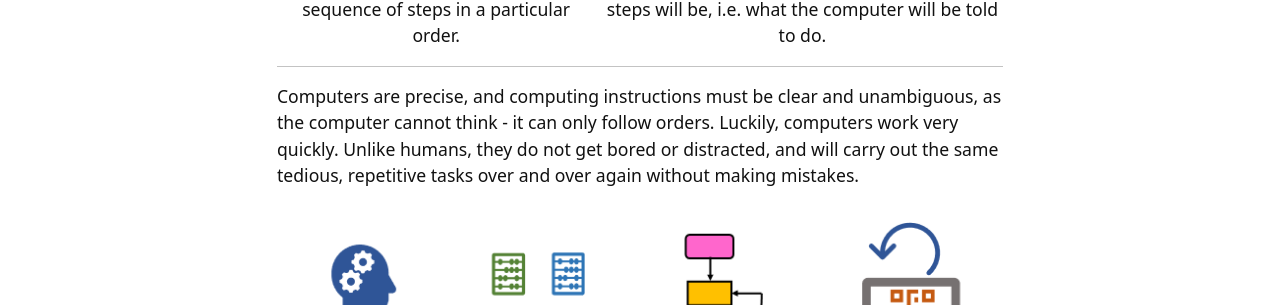
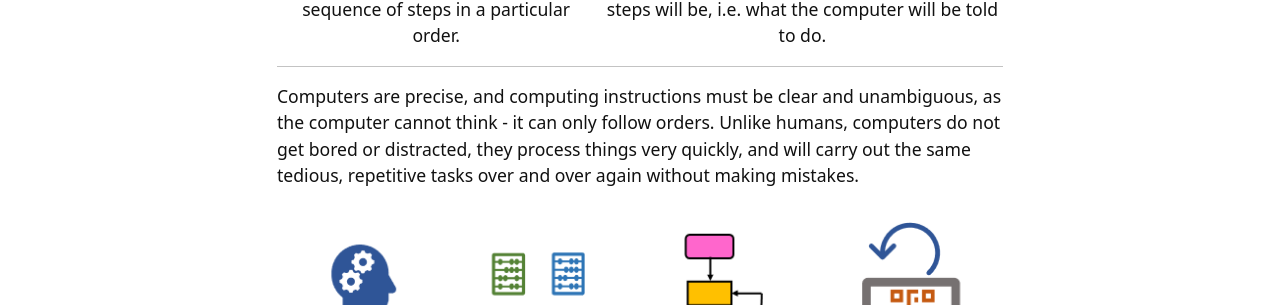
Before and after one commit to weaverbel/intro-computational-thinking, a Jekyll site: the page built from content/2-lesson.md, in a window 1280 px wide and 1400 px high. Shown: the part 305-610 px from the top of the window. Built offline with Jekyll 4.4.1, drawn with Linux system fonts in a browser that asks for light colours; some of the changed text lies outside the part shown.

Commit message:
Update 2-lesson.md
reword first para

```diff
--- a/content/2-lesson.md
+++ b/content/2-lesson.md
@@ -11,7 +11,7 @@ While thinking computationally is a prerequisite for programming, programming an
 
 ------
 
-Computers are precise, and computing instructions must be clear and unambiguous, as the computer cannot think - it can only follow orders. Luckily, computers work very quickly. Unlike humans, they do not get bored or distracted, and will carry out the same tedious, repetitive tasks over and over again without making mistakes.
+Computers are precise, and computing instructions must be clear and unambiguous, as the computer cannot think - it can only follow orders. Unlike humans, computers do not get bored or distracted, they process things very quickly, and will carry out the same tedious, repetitive tasks over and over again without making mistakes.
 
 {% include figure.html img="proc-diagram.png" alt="Computational thinking at work" caption="The computational thinking process in action" width="100%" %}
 
```
Also changed, not shown: other parts of content/2-lesson.md (+1 -1 lines).
